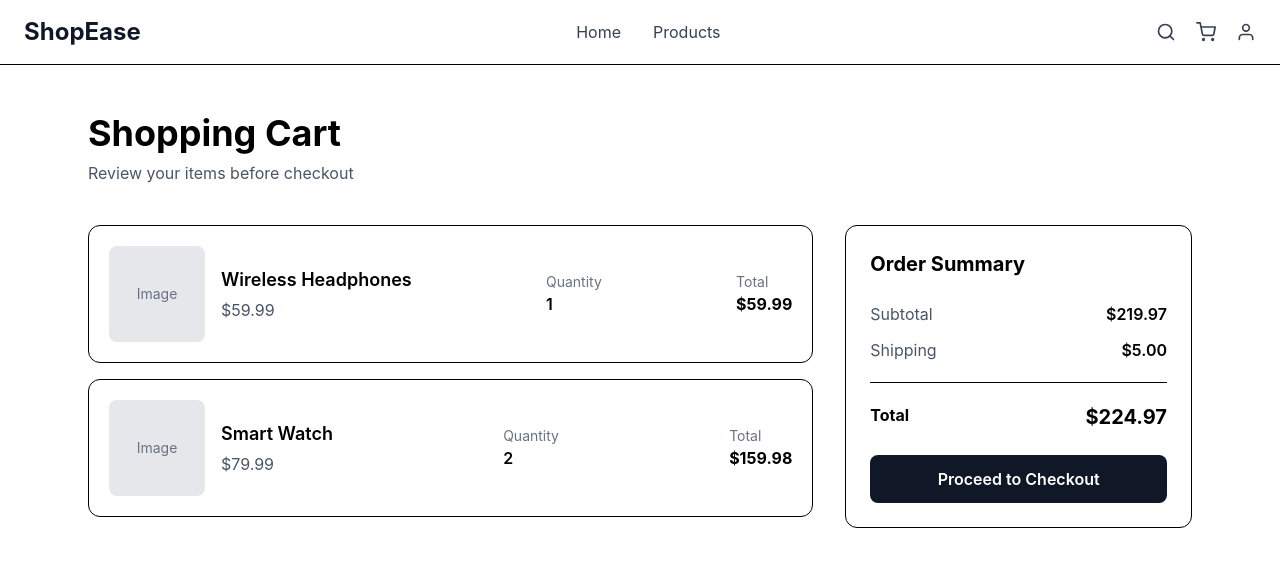
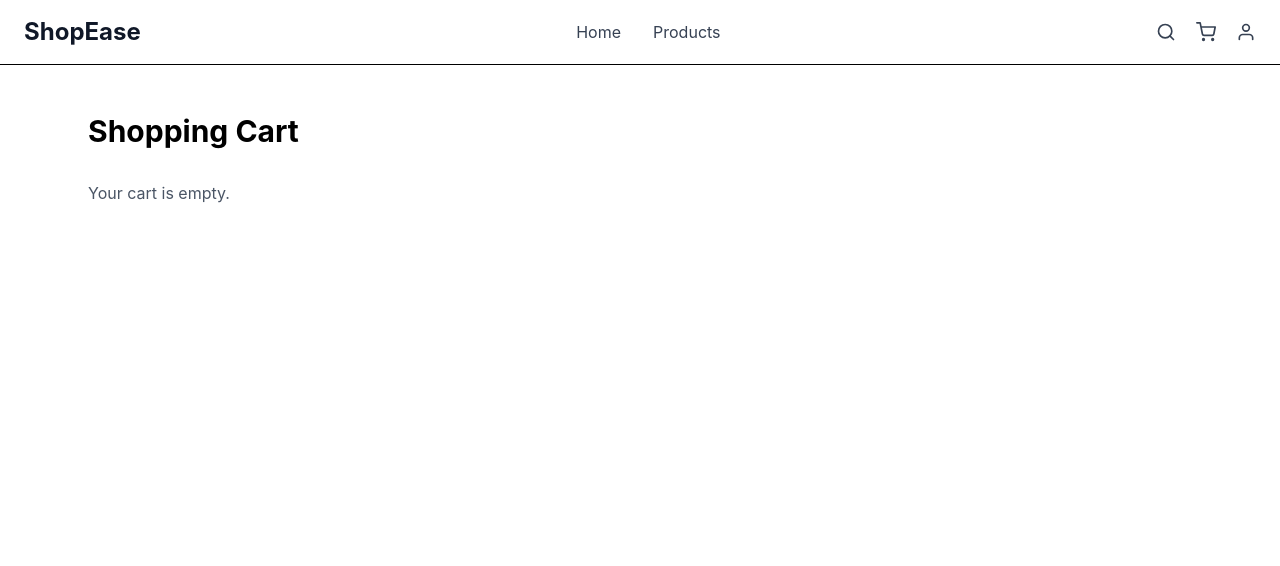
Before and after one commit to pathumnimsara/ecommerce-web, a React (Vite) app: page /cart in a window 1280 px wide. Shown: the top 566 px of the page. Built offline with nearby package versions, Linux system fonts and the light colour scheme.

Commit message:
Connect cart page to cart context

```diff
--- a/src/App.jsx
+++ b/src/App.jsx
@@ -1,26 +1,30 @@
+
 import { BrowserRouter, Routes, Route } from "react-router-dom";
 import Navbar from "./components/Navbar";
-import ProductDetails from "./pages/ProductDetails";
 
 import Home from "./pages/Home";
 import Products from "./pages/Products";
+import ProductDetails from "./pages/ProductDetails";
 import Cart from "./pages/Cart";
 import Login from "./pages/Login";
 
+import { CartProvider } from "./context/CartContext";
+
 function App() {
   return (
+    <CartProvider>
       <BrowserRouter>
         <Navbar />
 
         <Routes>
           <Route path="/" element={<Home />} />
           <Route path="/products" element={<Products />} />
+          <Route path="/products/:id" element={<ProductDetails />} />
           <Route path="/cart" element={<Cart />} />
           <Route path="/login" element={<Login />} />
-        <Route path="/products/:id" element={<ProductDetails />} />
-
         </Routes>
       </BrowserRouter>
+    </CartProvider>
   );
 }
 
--- /dev/null
+++ b/src/context/CartContext.jsx
@@ -0,0 +1,47 @@
+
+import { createContext, useContext, useState } from "react";
+
+const CartContext = createContext();
+
+export function CartProvider({ children }) {
+  const [cartItems, setCartItems] = useState([]);
+
+  const addToCart = (product) => {
+    setCartItems((currentItems) => {
+      const existingItem = currentItems.find(
+        (item) => item.id === product.id
+      );
+
+      if (existingItem) {
+        return currentItems.map((item) =>
+          item.id === product.id
+            ? { ...item, quantity: item.quantity + 1 }
+            : item
+        );
+      }
+
+      return [
+        ...currentItems,
+        {
+          ...product,
+          quantity: 1,
+        },
+      ];
+    });
+  };
+
+  return (
+    <CartContext.Provider
+      value={{
+        cartItems,
+        addToCart,
+      }}
+    >
+      {children}
+    </CartContext.Provider>
+  );
+}
+
+export function useCart() {
+  return useContext(CartContext);
+}
--- a/src/pages/Cart.jsx
+++ b/src/pages/Cart.jsx
@@ -1,146 +1,78 @@
+import { useCart } from "../context/CartContext";
 
 function Cart() {
-  const cartItems = [
-    {
-      id: 1,
-      name: "Wireless Headphones",
-      price: 59.99,
-      quantity: 1,
-    },
-    {
-      id: 2,
-      name: "Smart Watch",
-      price: 79.99,
-      quantity: 2,
-    },
-  ];
+  const { cartItems } = useCart();
 
   const subtotal = cartItems.reduce(
     (total, item) => total + item.price * item.quantity,
     0
   );
 
-  const shipping = 5.0;
+  const shipping = cartItems.length > 0 ? 5 : 0;
   const total = subtotal + shipping;
 
   return (
     <main className="py-12">
       <div className="max-w-6xl mx-auto px-6">
+        <h1 className="text-3xl font-bold mb-8">Shopping Cart</h1>
 
-        {/* Page Header */}
-        <div className="mb-10">
-          <h1 className="text-4xl font-bold">
-            Shopping Cart
-          </h1>
-
-          <p className="text-gray-600 mt-2">
-            Review your items before checkout
-          </p>
-        </div>
-
+        {cartItems.length === 0 ? (
+          <p className="text-gray-600">Your cart is empty.</p>
+        ) : (
           <div className="grid grid-cols-1 lg:grid-cols-3 gap-8">
 
             {/* Cart Items */}
             <div className="lg:col-span-2 space-y-4">
-
               {cartItems.map((item) => (
                 <div
                   key={item.id}
-                className="border rounded-xl p-5 flex flex-col sm:flex-row sm:items-center justify-between gap-5"
+                  className="border rounded-xl p-5 flex justify-between items-center"
                 >
-
-                {/* Product Info */}
-                <div className="flex items-center gap-4">
-
-                  <div className="w-24 h-24 bg-gray-200 rounded-lg flex items-center justify-center">
-                    <span className="text-gray-500 text-sm">
-                      Image
-                    </span>
-                  </div>
-
                   <div>
                     <h2 className="text-lg font-semibold">
                       {item.name}
                     </h2>
 
-                    <p className="text-gray-600 mt-1">
-                      ${item.price}
+                    <p className="text-gray-500">
+                      ${item.price} × {item.quantity}
                     </p>
                   </div>
-
-                </div>
-
-                {/* Quantity */}
-                <div>
-                  <p className="text-sm text-gray-500">
-                    Quantity
-                  </p>
-
-                  <p className="font-semibold">
-                    {item.quantity}
-                  </p>
-                </div>
-
-                {/* Item Total */}
-                <div>
-                  <p className="text-sm text-gray-500">
-                    Total
-                  </p>
 
                   <p className="font-bold">
                     ${(item.price * item.quantity).toFixed(2)}
                   </p>
                 </div>
-
-              </div>
               ))}
-
             </div>
 
             {/* Order Summary */}
             <div className="border rounded-xl p-6 h-fit">
-
-            <h2 className="text-xl font-bold">
+              <h2 className="text-xl font-bold mb-6">
                 Order Summary
               </h2>
 
-            <div className="flex justify-between mt-6">
-              <span className="text-gray-600">
-                Subtotal
-              </span>
-
-              <span className="font-semibold">
-                ${subtotal.toFixed(2)}
-              </span>
+              <div className="flex justify-between mb-3">
+                <span>Subtotal</span>
+                <span>${subtotal.toFixed(2)}</span>
               </div>
 
-            <div className="flex justify-between mt-3">
-              <span className="text-gray-600">
-                Shipping
-              </span>
-
-              <span className="font-semibold">
-                ${shipping.toFixed(2)}
-              </span>
+              <div className="flex justify-between mb-3">
+                <span>Shipping</span>
+                <span>${shipping.toFixed(2)}</span>
               </div>
 
-            <div className="border-t mt-5 pt-5 flex justify-between">
-              <span className="font-bold">
-                Total
-              </span>
-
-              <span className="text-xl font-bold">
-                ${total.toFixed(2)}
-              </span>
+              <div className="border-t pt-4 flex justify-between text-lg font-bold">
+                <span>Total</span>
+                <span>${total.toFixed(2)}</span>
               </div>
 
-            <button className="w-full mt-6 bg-gray-900 text-white py-3 rounded-lg font-semibold hover:bg-gray-700">
+              <button className="w-full mt-6 bg-gray-900 text-white py-3 rounded-lg hover:bg-gray-700">
                 Proceed to Checkout
               </button>
-
             </div>
 
           </div>
+        )}
       </div>
     </main>
   );
--- a/src/pages/Products.jsx
+++ b/src/pages/Products.jsx
@@ -1,7 +1,9 @@
 
 import { Link } from "react-router-dom";
+import { useCart } from "../context/CartContext";
 
 function Products() {
+    const { addToCart } = useCart();
   const products = [
     {
       id: 1,
@@ -107,11 +109,13 @@ function Products() {
                   ${product.price}
                 </p>
 
-                <button
-                  className="w-full mt-4 bg-gray-900 text-white py-2 rounded-lg hover:bg-gray-700"
-                >
-                  Add to Cart
-                </button>
+                {/* Add to Cart */}
+<button
+  onClick={() => addToCart(product)}
+  className="w-full mt-4 bg-gray-900 text-white py-2 rounded-lg hover:bg-gray-700"
+>
+  Add to Cart
+</button>
 
               </div>
             </div>
```
Lines whose indentation alone changed are shown as unchanged.
